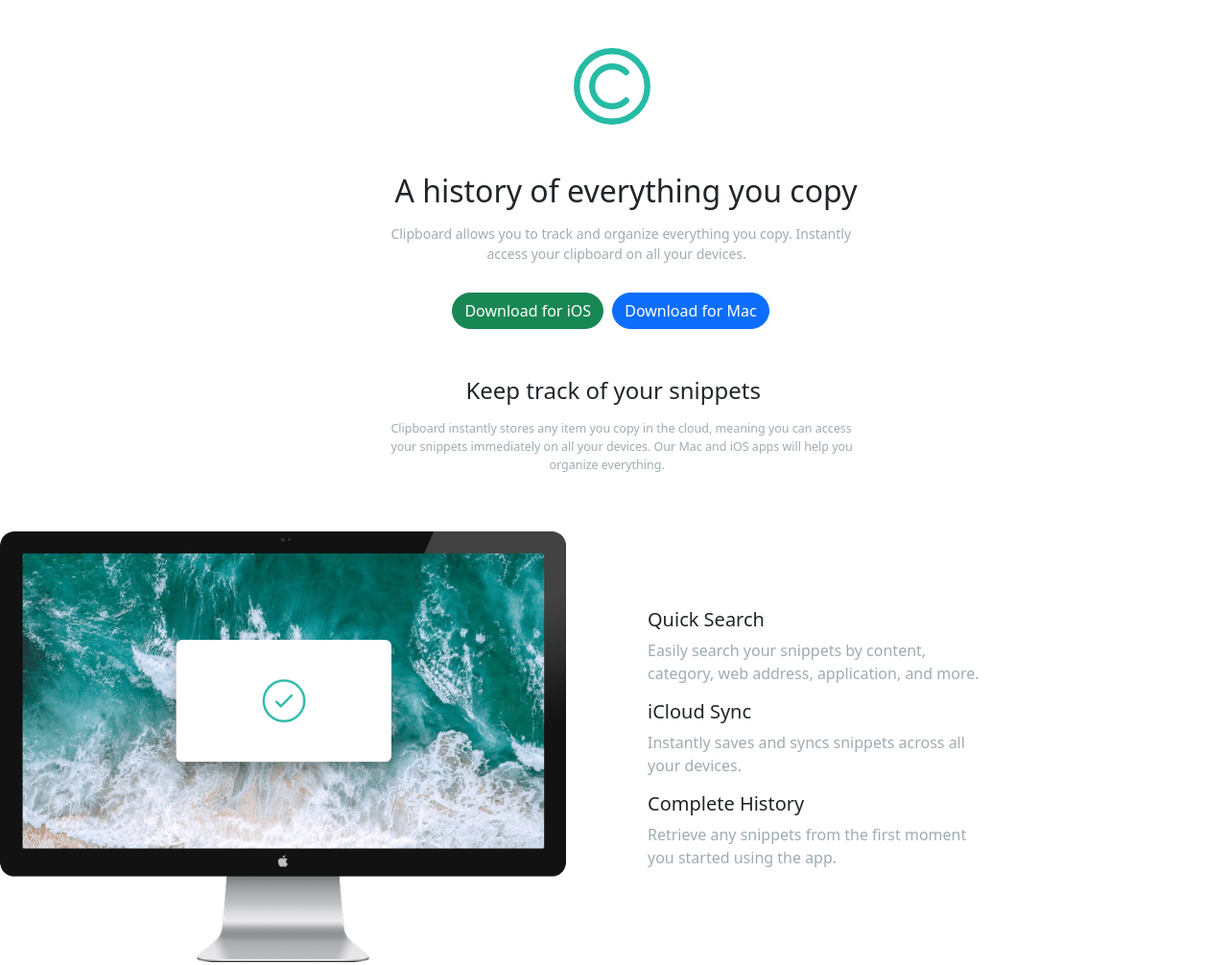
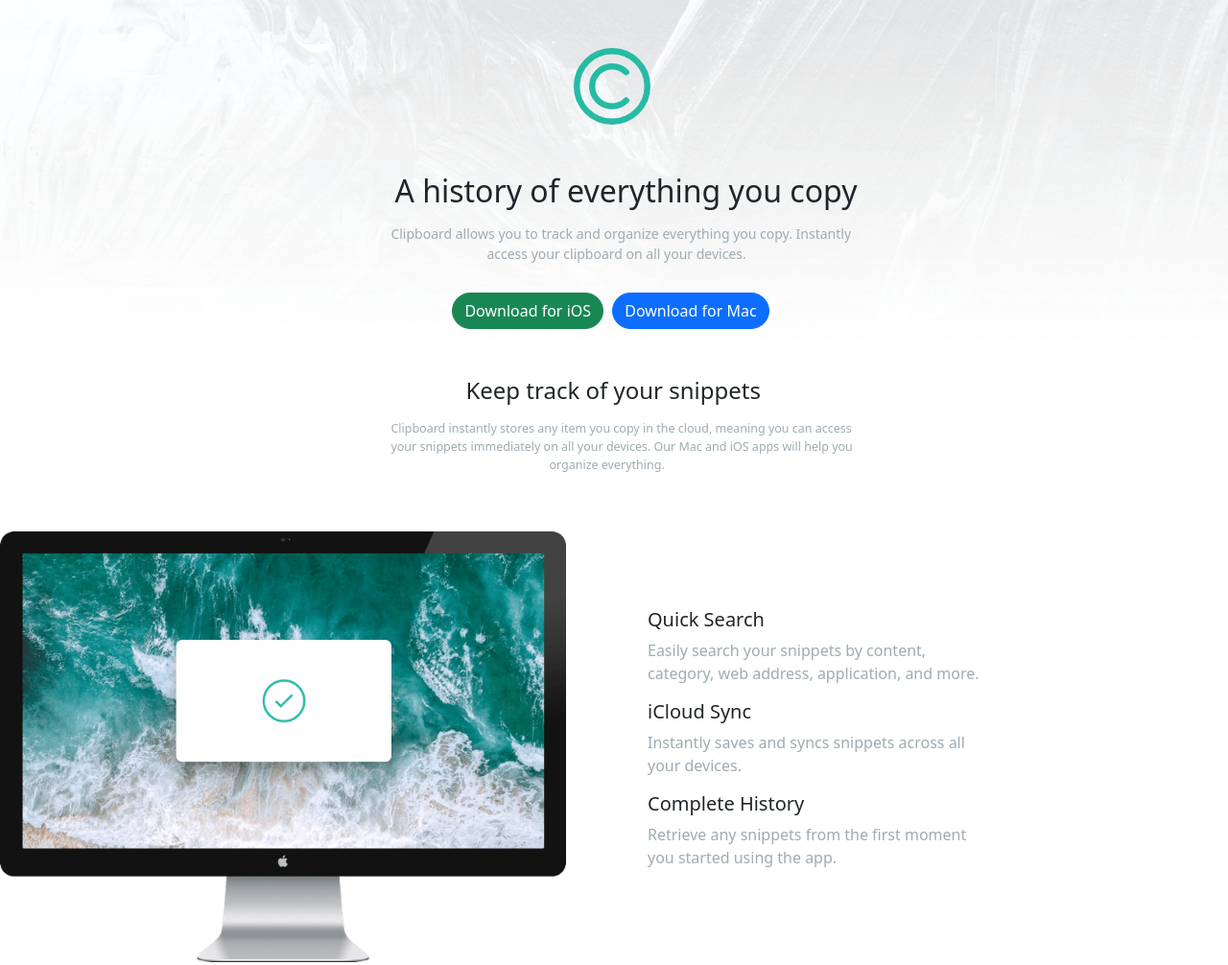
Before and after one commit to Ali-Msheik/clipboard-landing-page, a plain HTML site: page index.html in a window 1280 px wide. Shown: the top 1006 px of the page at 96% size. Drawn offline with nearby package versions, Linux system fonts and the light colour scheme.

Commit message:
Update style.css

```diff
--- a/style.css
+++ b/style.css
@@ -4,7 +4,7 @@
     box-sizing: border-box;
 }
 body{
-    background-image: url(images/bg-header-desktop.png);
+    background-image: url(bg-header-desktop.png);
     background-repeat: no-repeat;
     background-attachment: fixed;
     background-position: top 0%;
```
